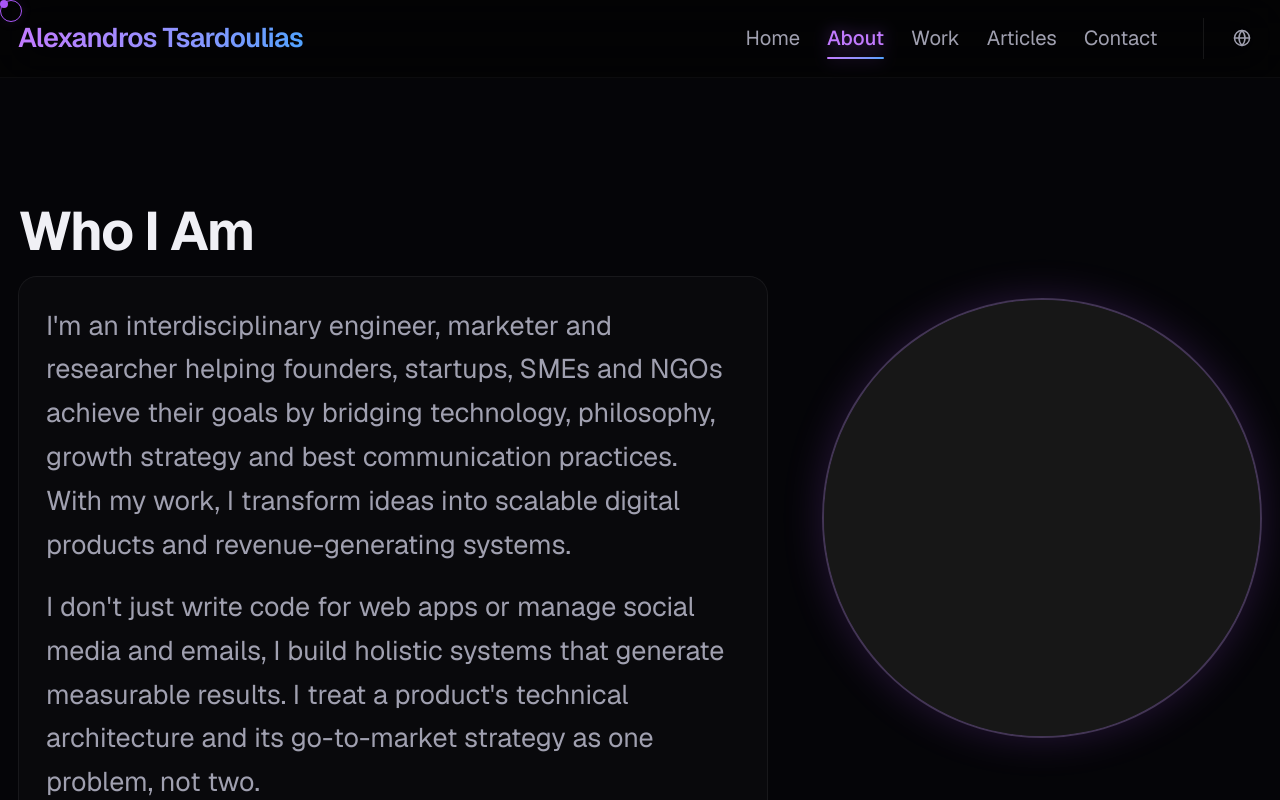
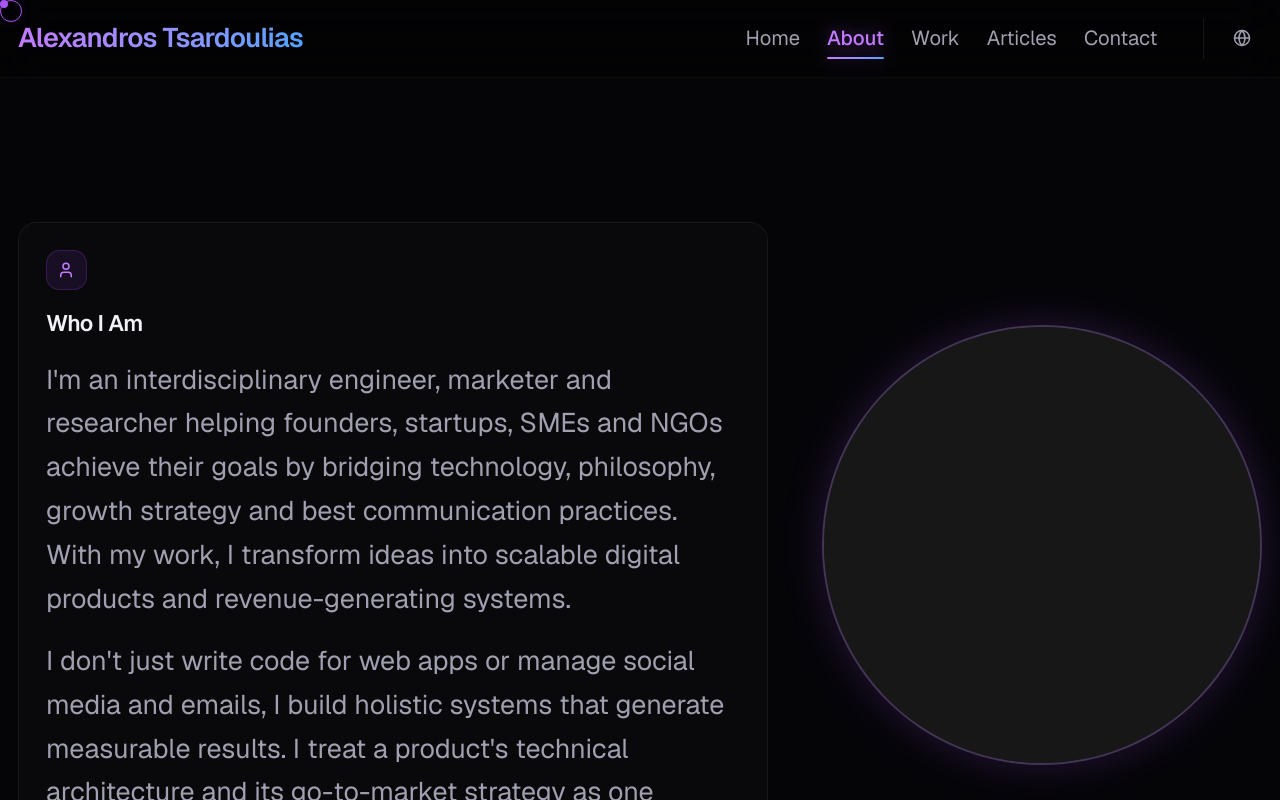
Before and after one commit to alekostsardoulias/alekos-website, a Next.js app: page /en/about in a window 1280 px wide. Shown: the top 800 px of the page. Built offline with nearby package versions, Linux system fonts and the light colour scheme.

Commit message:
about: move 'Who I Am' heading into bio card with User icon

```diff
--- a/src/app/[locale]/about/page.tsx
+++ b/src/app/[locale]/about/page.tsx
@@ -7,6 +7,7 @@ import {
   Sparkles,
   Heart,
   BookOpen,
+  User,
 } from 'lucide-react';
 import { getTranslations } from 'next-intl/server';
 import type { Metadata } from 'next';
@@ -33,8 +34,12 @@ export default async function AboutPage() {
 
   return (
     <PageLayout>
-      <HeroSection headingKey="heading" headingNamespace="about" largeImage>
+      <HeroSection headingKey="heading" headingNamespace="about" largeImage hideTitle>
           <div className="mt-4 space-y-4 rounded-xl border border-white/[0.06] bg-white/[0.02] backdrop-blur-sm p-5 md:p-6 max-h-full overflow-y-auto">
+          <span className="inline-flex items-center justify-center w-9 h-9 rounded-lg bg-purple-500/10 text-purple-400 border border-purple-500/20">
+            <User size={18} aria-hidden="true" />
+          </span>
+          <h3 className="text-xl font-semibold text-foreground">{t('heading')}</h3>
           {(t.raw('bio.paragraphs') as string[]).map((paragraph, i) => (
             <p key={i} className="text-xl md:text-2xl leading-relaxed text-muted">
               {paragraph}
```
